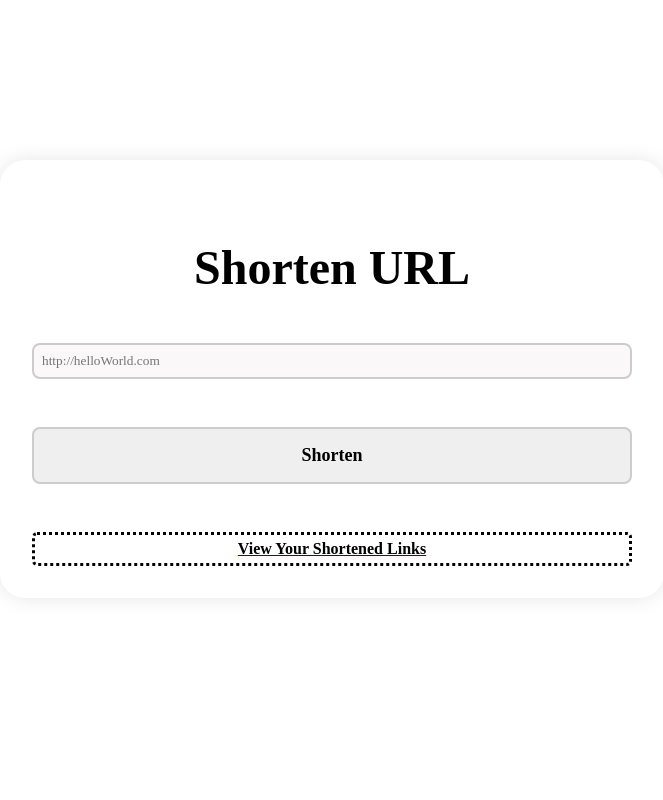
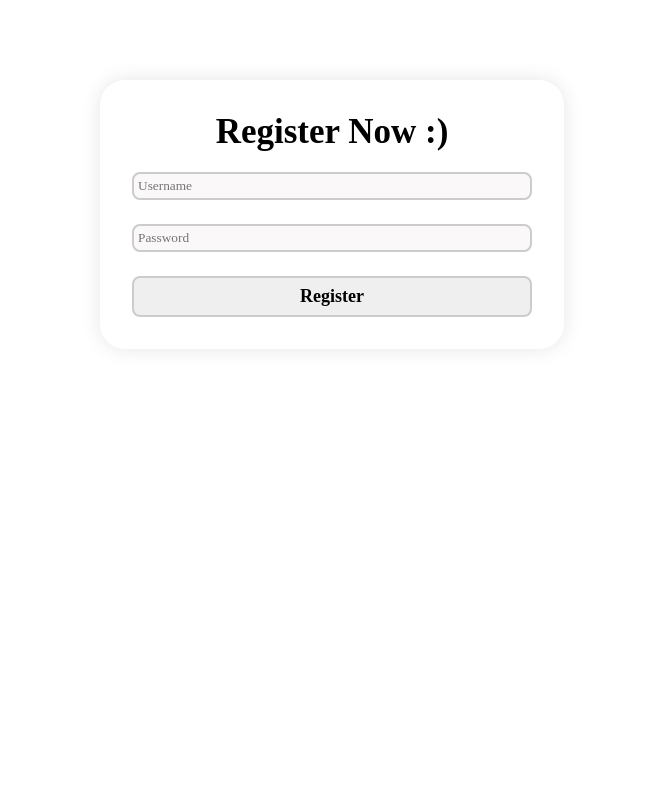
Before and after one commit to jamesmoraless/URL-Shortener-FrontEnd, a React (Create React App) app: page / in a window 1280 px wide. Shown: the top 800 px of the page, without its empty margins (308-971 px from the left). Built offline with nearby package versions, Linux system fonts and the light colour scheme; no server answers.

Commit message:
addded reload table functionality

```diff
--- a/package.json
+++ b/package.json
@@ -8,6 +8,7 @@
     "@testing-library/user-event": "^13.5.0",
     "react": "^18.2.0",
     "react-dom": "^18.2.0",
+    "react-router-dom": "^4.0.0",
     "react-scripts": "5.0.1",
     "web-vitals": "^2.1.4"
   },
--- a/src/App.js
+++ b/src/App.js
@@ -1,4 +1,5 @@
 import React, { useState, useEffect } from 'react';
+//import { BrowserRouter as Router, Route, Switch } from 'react-router-dom';
 import Register from "./components/Register";
 import Login from "./components/Login";
 import Shortener from "./components/Shortener";
@@ -19,9 +20,10 @@ function App() {
     setUrlTableKey(UrlTableKey + 1); // update key to trigger re-render of UrlTable component
   };
   return (
-    //<Register />
+
+    <Register />
     //<Login />
-    <div className="shortener-div">
+    /* <div className="shortener-div">
         <div>
           <Shortener reloadUrlTable={reloadUrlTable}/>
         </div>
@@ -29,9 +31,7 @@ function App() {
           <UrlTable key={UrlTableKey}/>
         </div>
         </div>
-
-
-
+ */
 
   );
 }
```
Also changed, not shown: 1 other file (tests, documents, lock files or other folders). Lines whose indentation alone changed are shown as unchanged.
